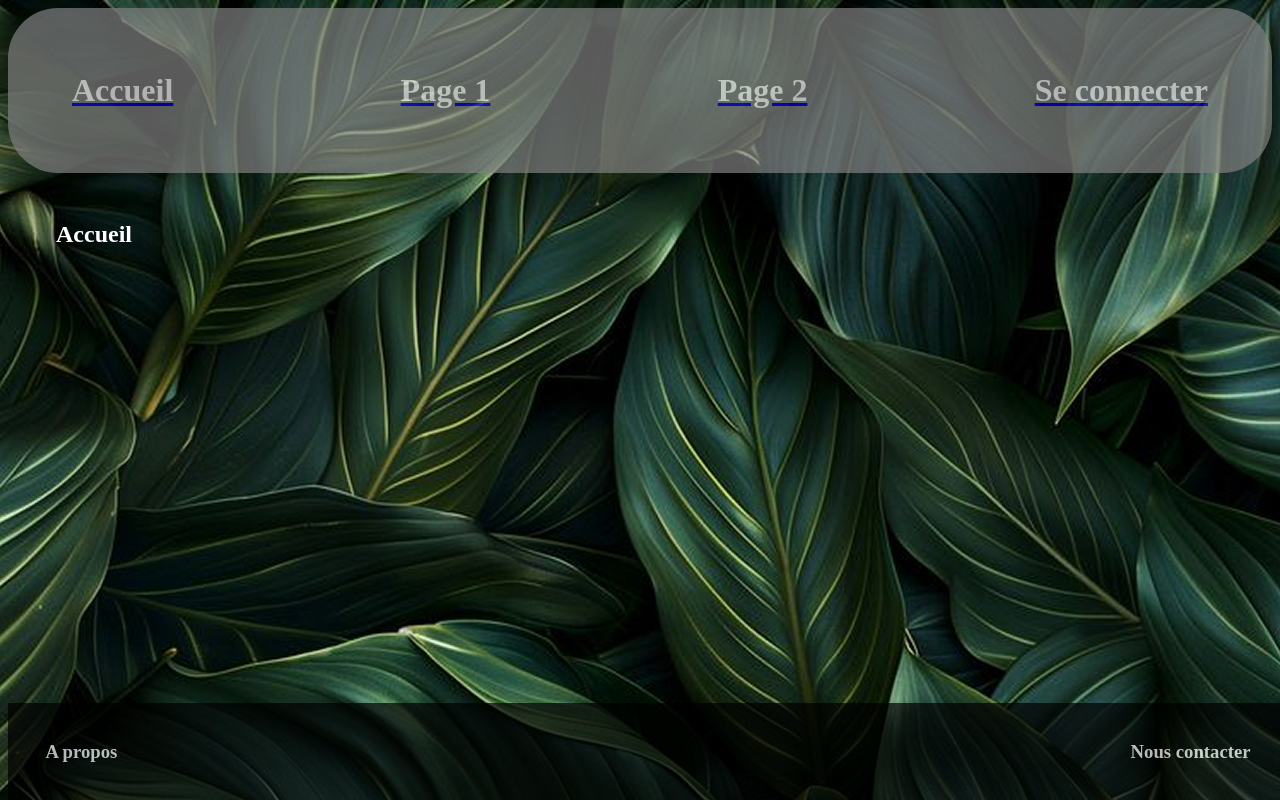
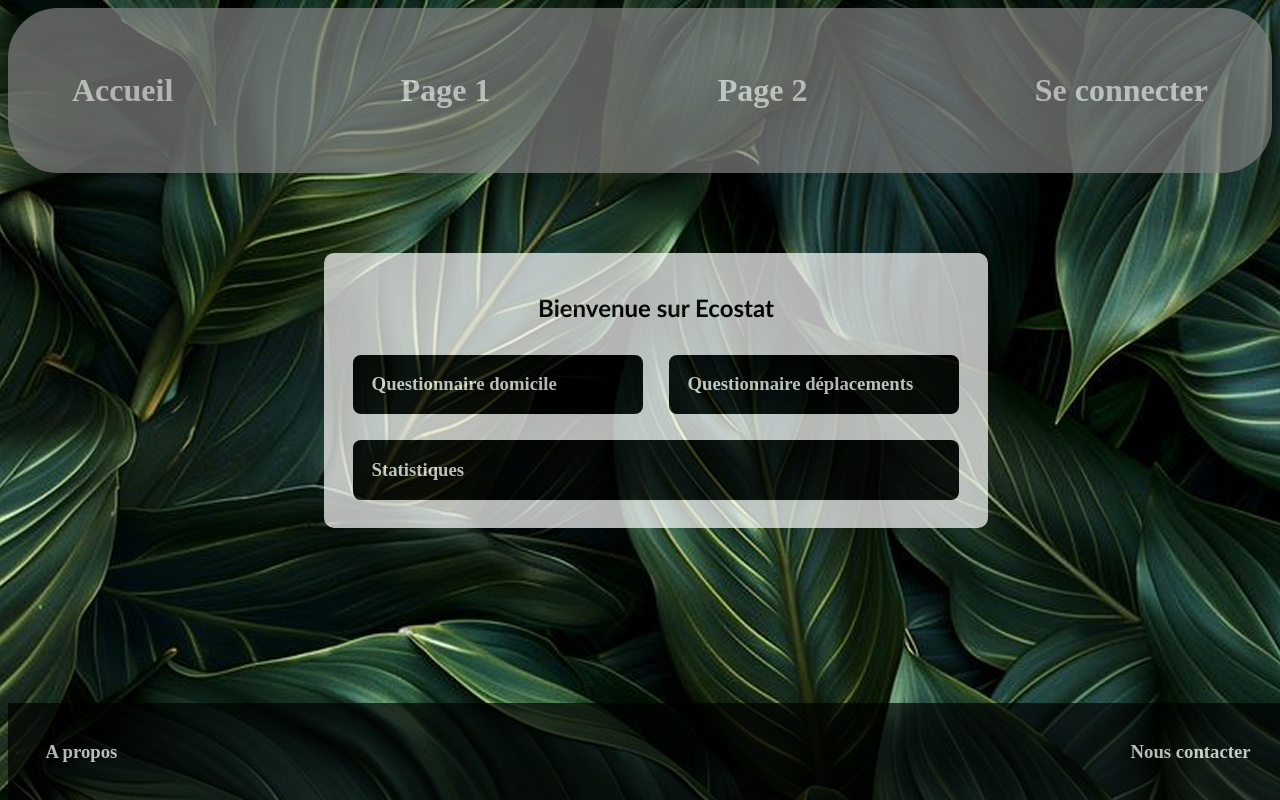
Before and after one commit to Alem154/ecostat, a PHP site: page /HTML/index.html in a window 1280 px wide. Run offline with PHP 8.4, Linux system fonts and the light colour scheme.

Commit message:
aspect général

```diff
--- /dev/null
+++ b/CSS/accueil.css
@@ -0,0 +1,21 @@
+.boutons{
+   text-align: center;
+   width: 40%;
+   margin: 2%;
+   border-radius: 8px;
+   padding: 3%;
+   display: flex;
+   background-color: black;
+
+   color: white;
+}
+
+#lastB{
+   width: 100%;
+   text-align: center;
+}
+
+#listeBoutons{
+   display:flex;
+   flex-flow: row wrap;
+}
--- a/CSS/styles.css
+++ b/CSS/styles.css
@@ -1,6 +1,6 @@
 body{
    background-image: url("../HTML/ressources/fond.png");
-   background-repeat: no-repeat;
+   background-repeat: repeat;
    background-size: cover;
 }
 
@@ -25,8 +25,38 @@ body{
 }
 
 .titre{
+   font-family: 'Gill Sans', 'Gill Sans MT', Calibri, 'Trebuchet MS', sans-serif;
+
+}
+
+.titre_header{
    font-family:'Times New Roman', Times, serif;
    margin: 2em;
    text-decoration: none;
    color: white;
 }
+.bloc{
+   opacity: 70%;
+   width: 50%;
+   border-radius: 10px;
+   background-color: white;
+   padding: 1em;
+   margin-left: 25%;
+   margin-top: 5em;
+}
+
+.centrer{
+   display: flex;
+   margin-top: 1em;
+   justify-content: center;
+   align-items: center;
+}
+
+a{
+   text-decoration: none;
+   color: white;
+}
+
+.hyprnoir{
+   color: black;
+}
--- a/HTML/index.html
+++ b/HTML/index.html
@@ -3,14 +3,24 @@
 <head>
     <meta charset="UTF-8">
     <meta name="viewport" content="width=device-width, initial-scale=1.0">
+
     <link rel="stylesheet" href="../CSS/styles.css">
+    <link rel="stylesheet" href="../CSS/accueil.css">
+
     <script src="../js/footer_header/header.js" defer></script>
-    <script src="../js/footer_header/footer.js"></script>
+    <script src="../js/footer_header/footer.js" defer></script>
     <title>Ecostat</title>
 </head>
 <body>
     <div id="header_dv"></div>
-<h2 class="titre">Accueil</h2>
+    <div class="bloc">
+        <h2 class="titre centrer">Bienvenue sur Ecostat</h2>
+        <div id="listeBoutons">
+            <h3 class="boutons"><a href="co2_maison.html">Questionnaire domicile</h3>
+            <h3 class="boutons"><a href="co2_transport.html">Questionnaire déplacements</a></h3>
+            <h3 id="lastB" class="boutons"><a href="co2_resumer.html">Statistiques</a></h3>
+        </div>
+    </div>
     <div id="footer_dv"></div>
 </body>
 </html>
--- a/js/footer_header/footer.js
+++ b/js/footer_header/footer.js
@@ -1,8 +1,8 @@
 function footer_page(){
     const div_fo = document.getElementById("footer_dv");
     if(!div_fo)return;
-    let ft= '<h3 class="titre"> A propos</h3>';
-    ft += '<h3 class="titre">Nous contacter</h3>';
+    let ft= '<h3 class="titre_header"> A propos</h3>';
+    ft += '<h3 class="titre_header">Nous contacter</h3>';
     div_fo.innerHTML = ft;
 }
 
--- a/js/footer_header/header.js
+++ b/js/footer_header/header.js
@@ -1,10 +1,10 @@
 function header_page(){
     const div_he = document.getElementById("header_dv");
     if(!div_he) return;
-    let ht = '<a href="index.html"><h1 class="titre">Accueil</h1></a>';
-    ht += '<a href="page1.html"><h1 class="titre">Page 1</h1></a>';
-    ht += '<a href="page2.html"><h1 class="titre">Page 2</h1></a>';
-    ht += '<a href="login.html"><h1 class="titre">Se connecter</h1></a>';
+    let ht = '<a href="index.html"><h1 class="titre_header">Accueil</h1></a>';
+    ht += '<a href="page1.html"><h1 class="titre_header">Page 1</h1></a>';
+    ht += '<a href="page2.html"><h1 class="titre_header">Page 2</h1></a>';
+    ht += '<a href="login.html"><h1 class="titre_header">Se connecter</h1></a>';
 
     div_he.innerHTML = ht;
 }
```
Also changed, not shown: CSS/connect.css (+3 -20 lines), HTML/co2_transport.html (+17 -0 lines), HTML/login.html (+6 -7 lines), HTML/ressources/icones/car.png (added), HTML/ressources/icones/graph.png (added), HTML/ressources/icones/house.png (added), js/pages/accueil.js (added), js/pages/login.js (added).
